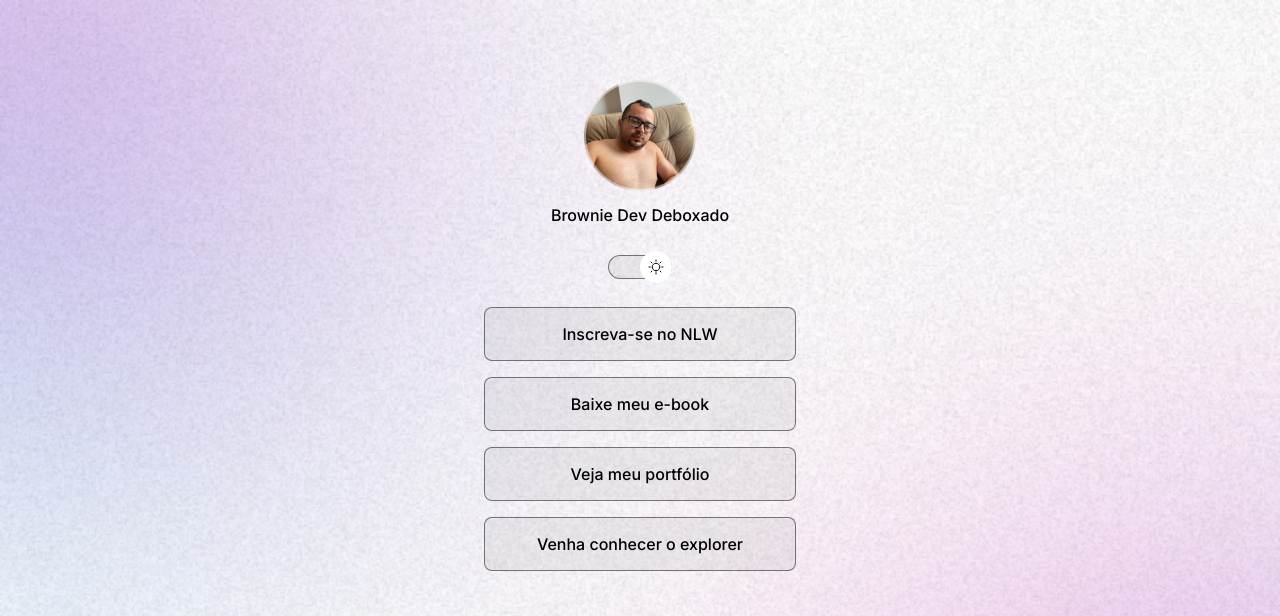
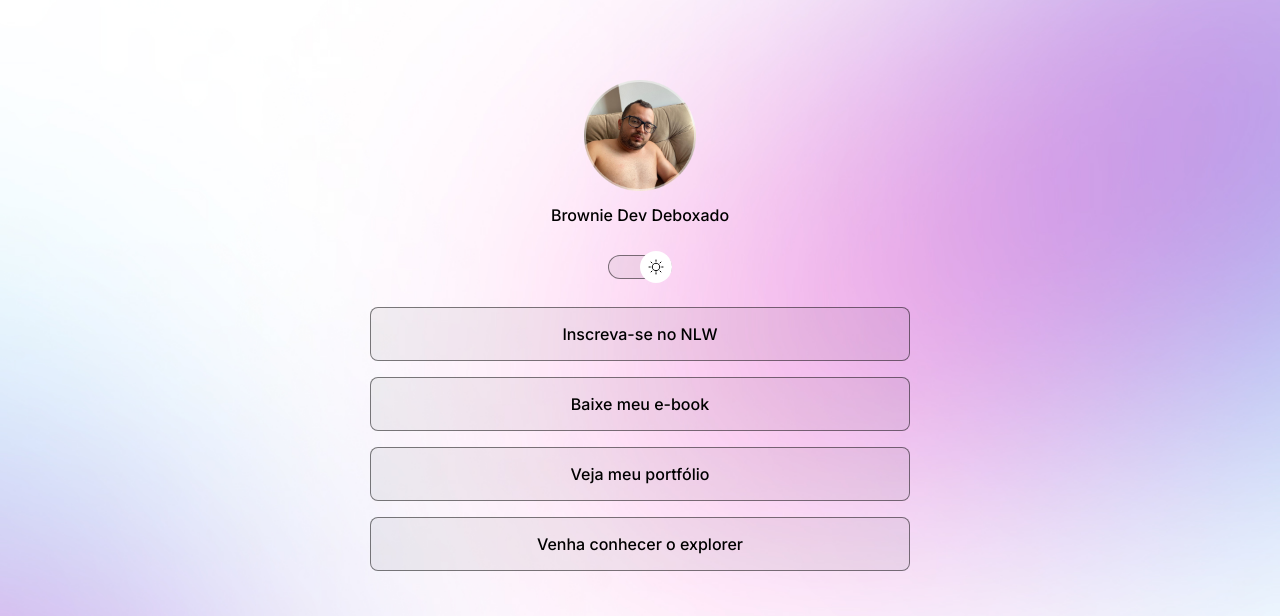
Before and after one commit to VINICIUSARAUJ0/PROJETO-INICIAL---TESTE-01, a plain HTML site: page index.html in a window 1280 px wide. Shown: the top 616 px of the page. Drawn offline with nearby package versions, Linux system fonts and the light colour scheme.

Commit message:
changing background for desktop wid mediaQueries

```diff
--- a/style.css
+++ b/style.css
@@ -26,6 +26,7 @@
 
 body {
   background: var(--bg-url) no-repeat top center/cover;
+  height: 100vh;
 }
 
 body * {
@@ -34,7 +35,8 @@ body * {
 }
 
 #container {
-  width: 360px;
+  width: 100%;
+  max-width: 588px;
   margin: 56px auto 0px;
   padding: 0px 24px;
 }
@@ -149,3 +151,13 @@ footer {
   text-align: center;
   font-size: 14px;
 }
+
+/* changing background for desktop with MEDIA QUERIES */
+@media (min-width: 700px) {
+  :root {
+    --bg-url: url(./assets/bg-desktop.jpg);
+  }
+  .light {
+    --bg-url: url(./assets/bg-desktop-light.jpg);
+  }
+}
```
Also changed, not shown: assets/Captura de tela 2024-06-13 153111.png (deleted).
